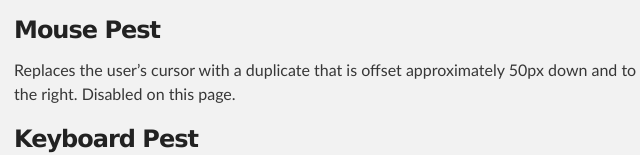
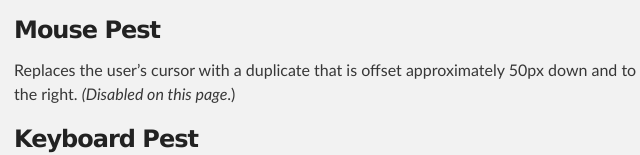
Before and after one commit to restlessdesign/pestilence, a plain HTML site: page index.html in a window 1280 px wide. Shown: the part 646-801 px from the top of the page, 306-946 px from the left. Drawn offline with Linux system fonts and the light colour scheme.

Commit message:
Fix italics

```diff
--- a/index.html
+++ b/index.html
@@ -50,7 +50,7 @@
                 <p>Plays a high-pitched noise a random intervals.</p>
 
                 <h3>Mouse Pest</h3>
-                <p>Replaces the user’s cursor with a duplicate that is offset approximately 50px down and to the right. <i>Disabled on this page</i>.</p>
+                <p>Replaces the user’s cursor with a duplicate that is offset approximately 50px down and to the right. <em>(Disabled on this page</em>.)</p>
 
                 <h3>Keyboard Pest</h3>
                 <p>Randomly moves the caret as the user types within input fields.</p>
```
